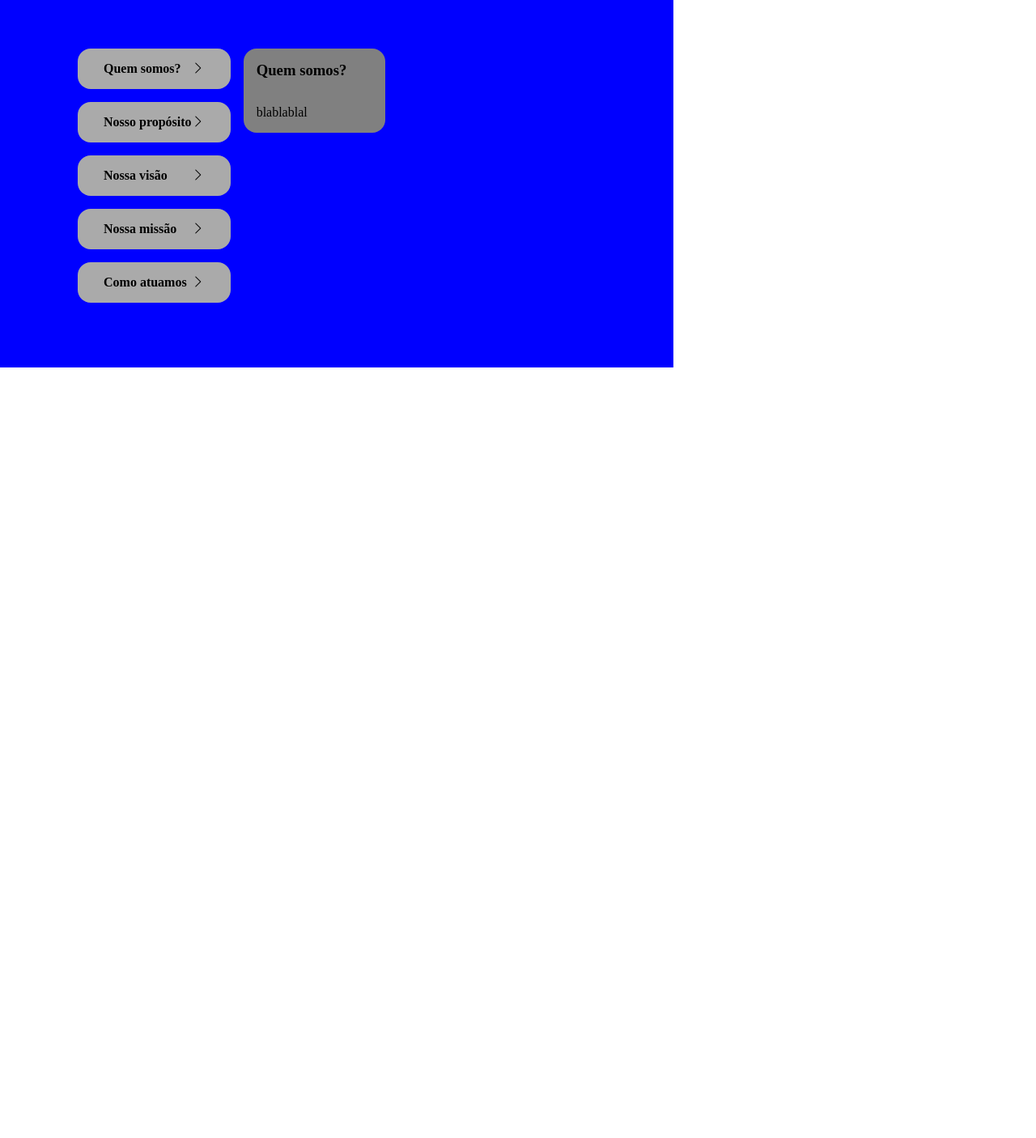
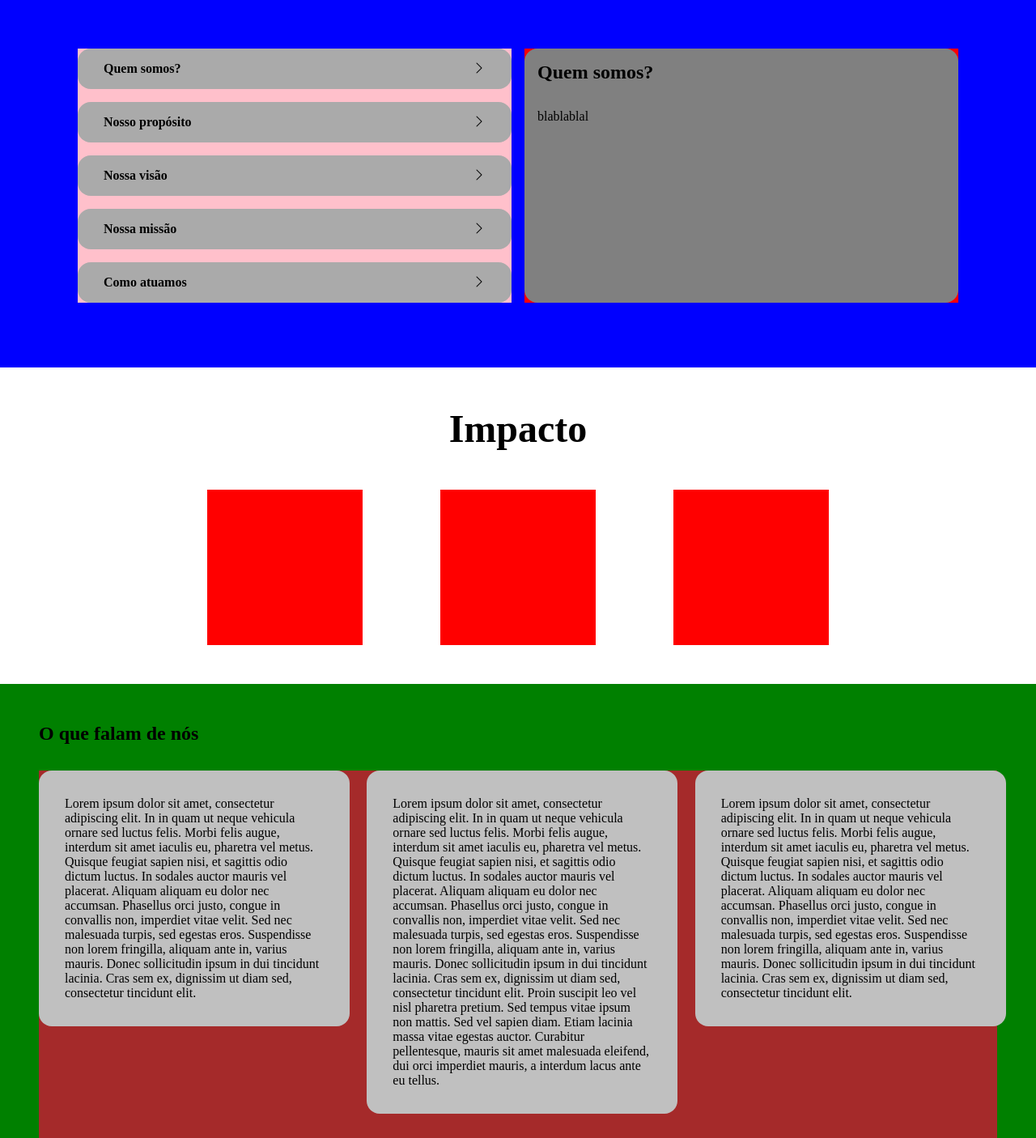
Before and after one commit to jpmamededs/BRASFI, an Angular app in the folder front/: page / in a window 1280 px wide. Shown: the part 820-2226 px from the top of the page at 81% size. Before the commit the page ends 1274 px from the top, so only its background shows below. Built offline with nearby package versions, Linux system fonts and the light colour scheme.

Commit message:
feat: updates in the landing page (but with some bugs to be fixed)

```diff
--- a/front/src/app/pages/landing-page/components/big-card/big-card.component.css
+++ b/front/src/app/pages/landing-page/components/big-card/big-card.component.css
@@ -1,12 +1,22 @@
 .holder{
-    padding: 1rem;
     display: flex;
     flex-direction: column;
     gap: 2rem;
-    justify-content: flex-start;
     align-items: left;
     background-color: grey;
     border: none;
     border-radius: 1rem;
-    width: 100%;
+    max-width: 100%;
+    height: 100%;
+    max-height: 100%;
 }
+
+.big-card-title{
+    margin-left: 1rem;
+    margin-top: 1rem;
+}
+
+.big-card-content{
+    margin-left: 1rem;
+
+}
--- a/front/src/app/pages/landing-page/components/big-card/big-card.component.html
+++ b/front/src/app/pages/landing-page/components/big-card/big-card.component.html
@@ -1,4 +1,4 @@
 <div class="holder">
-    <h3 class="big-card-title">{{title}}</h3>
+    <h1 class="big-card-title">{{title}}</h1>
     <p class="big-card-content">{{content}}</p>
 </div>
--- /dev/null
+++ b/front/src/app/pages/landing-page/components/depoimentos/depoimentos.component.css
@@ -0,0 +1,11 @@
+.holder{
+    height: fit-content;
+    width: 20rem;
+    padding: 2rem;
+    border: none;
+    border-radius: 1rem;
+    background-color: rgb(192, 192, 192);
+    text-align: left;
+    display: flex;
+    flex-direction: column;
+}
--- /dev/null
+++ b/front/src/app/pages/landing-page/components/depoimentos/depoimentos.component.html
@@ -0,0 +1,3 @@
+<div class="holder">
+    <p class="depoimento">{{text}}</p>
+</div>
--- a/front/src/app/pages/landing-page/components/landing-card/landing-card.component.css
+++ b/front/src/app/pages/landing-page/components/landing-card/landing-card.component.css
@@ -9,3 +9,8 @@
     border-radius: 1rem;
     font-weight: bold;
 }
+
+.holder:hover{
+    background-color: grey;
+    cursor: pointer;
+}
--- a/front/src/app/pages/landing-page/landing-page.component.css
+++ b/front/src/app/pages/landing-page/landing-page.component.css
@@ -9,13 +9,62 @@
     display: flex;
     flex-direction: row;
     gap: 1rem;
-    width: fit-content;
+    max-width: 100%;
+    height: fit-content;
     background-color: blue;
-    min-width: 50%;
 }
 
 .mini-card-wrapper{
     display: flex;
     flex-direction: column;
     gap: 1rem;
+    background-color: pink;
+    width: 50%;
 }
+
+.big-card-wrapper{
+    width: 50%;
+    max-height: 100%;
+    background-color: red;
+}
+
+.impacto{
+    display: flex;
+    flex-direction: column;
+    gap: 3rem;
+    padding: 3rem;
+    justify-content: center;
+    align-items: center;
+}
+
+.impacto > ul {
+    display: flex;
+    flex-direction: row;
+    gap: 6rem;
+    list-style: none;
+}
+
+.impacto-item{
+    background-color: red;
+    height: 12rem;
+    width: 12rem;
+}
+
+.oq-falam {
+    display: flex;
+    flex-direction: column;
+    gap: 2rem;
+    justify-content: center;
+    align-items: flex-start;
+    padding: 3rem;
+    background-color: green;
+}
+
+.depoimentos-holder {
+    background-color: brown;
+    width: 100%;
+    display: grid;
+    grid-template-columns: repeat(auto-fit, minmax(300px, 1fr));
+    gap: 2rem;
+    align-items: stretch;
+}
--- a/front/src/app/pages/landing-page/landing-page.component.html
+++ b/front/src/app/pages/landing-page/landing-page.component.html
@@ -10,6 +10,51 @@
         <app-landing-card title="Como atuamos"></app-landing-card>
     </div>
 
-    <app-big-card title="Quem somos?" content="blablablal"></app-big-card>
+    <div class="big-card-wrapper">
+        <app-big-card title="Quem somos?" content="blablablal"></app-big-card>
+    </div>
 
 </section>
+
+<section class="impacto">
+
+    <h1 style="font-size: 3rem;">Impacto</h1>
+
+    <ul>
+        <li>
+            <div class="impacto-item">
+
+            </div>
+        </li>
+        <li>
+            <div class="impacto-item">
+
+            </div>
+        </li>
+        <li>
+            <div class="impacto-item">
+
+            </div>
+        </li>
+    </ul>
+
+</section>
+
+<section class="oq-falam">
+
+    <h1>O que falam de nós</h1>
+
+    <div class="depoimentos-holder">
+        <app-depoimentos
+            text="Lorem ipsum dolor sit amet, consectetur adipiscing elit. In in quam ut neque vehicula ornare sed luctus felis. Morbi felis augue, interdum sit amet iaculis eu, pharetra vel metus. Quisque feugiat sapien nisi, et sagittis odio dictum luctus. In sodales auctor mauris vel placerat. Aliquam aliquam eu dolor nec accumsan. Phasellus orci justo, congue in convallis non, imperdiet vitae velit. Sed nec malesuada turpis, sed egestas eros. Suspendisse non lorem fringilla, aliquam ante in, varius mauris. Donec sollicitudin ipsum in dui tincidunt lacinia. Cras sem ex, dignissim ut diam sed, consectetur tincidunt elit."></app-depoimentos>
+        <app-depoimentos
+            text="Lorem ipsum dolor sit amet, consectetur adipiscing elit. In in quam ut neque vehicula ornare sed luctus felis. Morbi felis augue, interdum sit amet iaculis eu, pharetra vel metus. Quisque feugiat sapien nisi, et sagittis odio dictum luctus. In sodales auctor mauris vel placerat. Aliquam aliquam eu dolor nec accumsan. Phasellus orci justo, congue in convallis non, imperdiet vitae velit. Sed nec malesuada turpis, sed egestas eros. Suspendisse non lorem fringilla, aliquam ante in, varius mauris. Donec sollicitudin ipsum in dui tincidunt lacinia. Cras sem ex, dignissim ut diam sed, consectetur tincidunt elit. Proin suscipit leo vel nisl pharetra pretium. Sed tempus vitae ipsum non mattis. Sed vel sapien diam. Etiam lacinia massa vitae egestas auctor. Curabitur pellentesque, mauris sit amet malesuada eleifend, dui orci imperdiet mauris, a interdum lacus ante eu tellus."></app-depoimentos>
+        <app-depoimentos
+            text="Lorem ipsum dolor sit amet, consectetur adipiscing elit. In in quam ut neque vehicula ornare sed luctus felis. Morbi felis augue, interdum sit amet iaculis eu, pharetra vel metus. Quisque feugiat sapien nisi, et sagittis odio dictum luctus. In sodales auctor mauris vel placerat. Aliquam aliquam eu dolor nec accumsan. Phasellus orci justo, congue in convallis non, imperdiet vitae velit. Sed nec malesuada turpis, sed egestas eros. Suspendisse non lorem fringilla, aliquam ante in, varius mauris. Donec sollicitudin ipsum in dui tincidunt lacinia. Cras sem ex, dignissim ut diam sed, consectetur tincidunt elit."></app-depoimentos>
+        <app-depoimentos
+            text="Lorem ipsum dolor sit amet, consectetur adipiscing elit. In in quam ut neque vehicula ornare sed luctus felis. Morbi felis augue, interdum sit amet iaculis eu, pharetra vel metus. Quisque feugiat sapien nisi, et sagittis odio dictum luctus. In sodales auctor mauris vel placerat. Aliquam aliquam eu dolor nec accumsan. Phasellus orci justo, congue in convallis non, imperdiet vitae velit. Sed nec malesuada turpis, sed egestas eros. Suspendisse non lorem fringilla, aliquam ante in, varius mauris. Donec sollicitudin ipsum in dui tincidunt lacinia. Cras sem ex, dignissim ut diam sed, consectetur tincidunt elit."></app-depoimentos>
+        <app-depoimentos
+            text="Lorem ipsum dolor sit amet, consectetur adipiscing elit. In in quam ut neque vehicula ornare sed luctus felis. Morbi felis augue, interdum sit amet iaculis eu, pharetra vel metus. Quisque feugiat sapien nisi, et sagittis odio dictum luctus. In sodales auctor mauris vel placerat. Aliquam aliquam eu dolor nec accumsan. Phasellus orci justo, congue in convallis non, imperdiet vitae velit. Sed nec malesuada turpis, sed egestas eros. Suspendisse non lorem fringilla, aliquam ante in, varius mauris. Donec sollicitudin ipsum in dui tincidunt lacinia. Cras sem ex, dignissim ut diam sed, consectetur tincidunt elit."></app-depoimentos>
+    </div>
+
+</section>
--- a/front/src/app/pages/landing-page/landing-page.component.ts
+++ b/front/src/app/pages/landing-page/landing-page.component.ts
@@ -2,10 +2,11 @@ import { Component } from '@angular/core';
 import { NavbarComponent } from "./components/navbar/navbar.component";
 import { LandingCardComponent } from "./components/landing-card/landing-card.component";
 import { BigCardComponent } from "./components/big-card/big-card.component";
+import { DepoimentosComponent } from "./components/depoimentos/depoimentos.component";
 
 @Component({
   selector: 'app-landing-page',
-  imports: [NavbarComponent, LandingCardComponent, BigCardComponent],
+  imports: [NavbarComponent, LandingCardComponent, BigCardComponent, DepoimentosComponent],
   templateUrl: './landing-page.component.html',
   styleUrl: './landing-page.component.css'
 })
```
Also changed, not shown: front/src/app/pages/landing-page/components/depoimentos/depoimentos.component.ts (added, +13 -0 lines).
